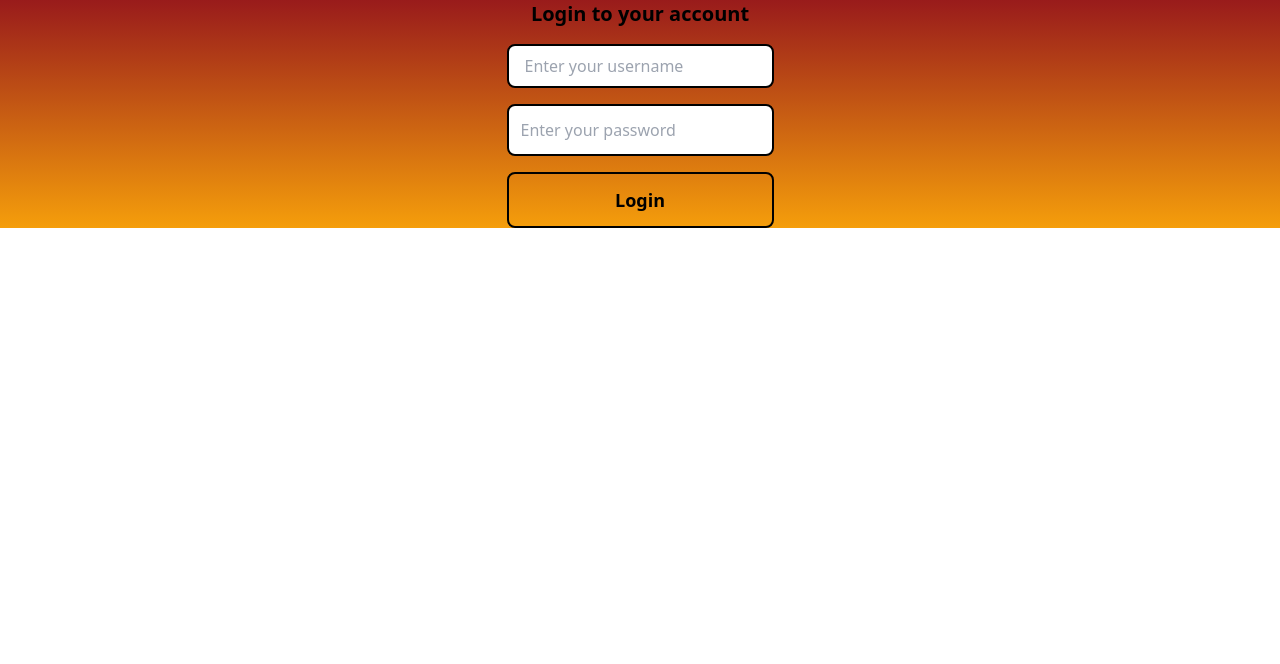
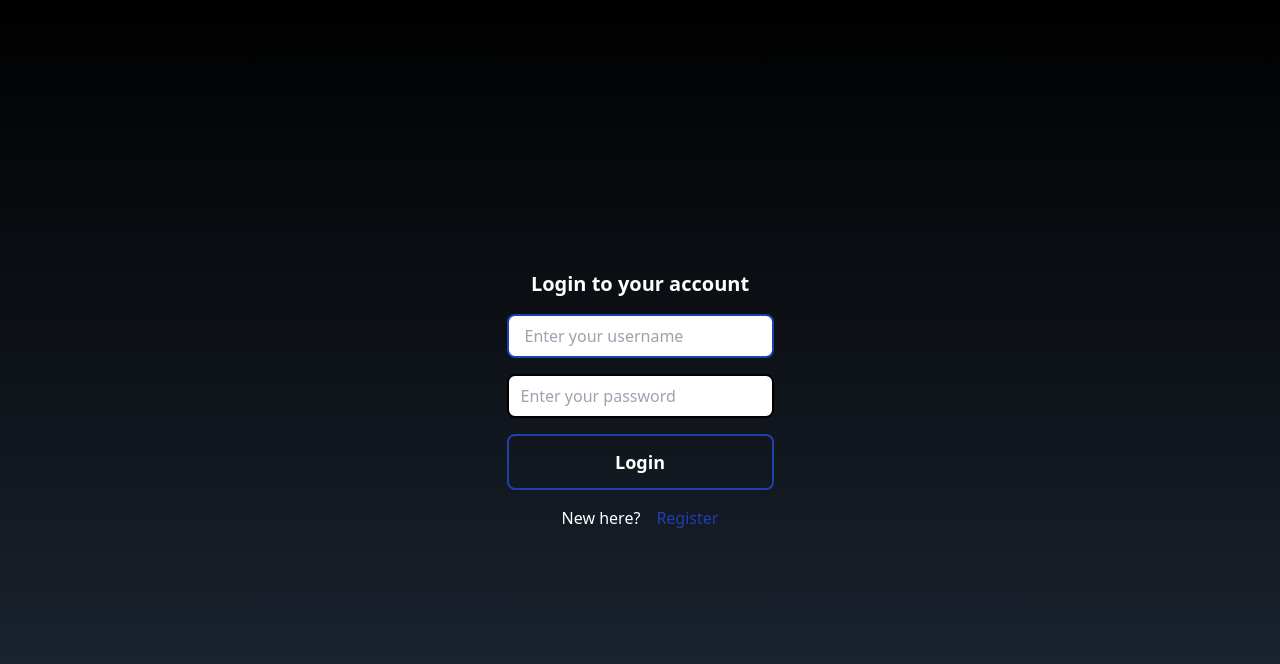
Before and after one commit to DeepanshuMishraa/Login-Form, a website: page index.html in a window 1280 px wide. Drawn offline with nearby package versions, Linux system fonts and the light colour scheme.

Commit message:
final commit

```diff
--- a/index.html
+++ b/index.html
@@ -12,19 +12,35 @@
     />
   </head>
   <body>
-    <div class="bg-gradient-to-b from-red-800 to-yellow-500">
-    <div
-      class="w-full flex justify-center items-center h-[80vh]"
-    >
-      <div
-        class="flex flex-col justify-center items-center space-y-4 w-[80%] md:w-[25%]"
-      >
-        <h1 class="text-xl  font-bold text-left">Login to your account</h1>
-          <input type="text" placeholder="Enter your username" class="w-full px-4 py-2 border-2 border-black outline-0 rounded-lg"/>
-          <input type="password" placeholder="Enter your password" class="w-full py-3 border-2 border-black rounded-lg px-3 outline-0"/>
-          <button class="w-full px-3 py-3 text-lg font-bold border-2 border-black rounded-lg hover:bg-black duration-300 hover:text-white">Login</button>
+    <div class="w-full h-screen bg-gradient-to-b from-black to-gray-800 flex ">
+      <div class="w-full flex justify-center items-center h-[80vh]">
+        <div
+          class="flex flex-col justify-center items-center space-y-4 w-[80%] md:w-[25%]"
+        >
+          <h1 class="text-xl font-bold text-left text-white">
+            Login to your account
+          </h1>
+          <input
+            type="text"
+            placeholder="Enter your username"
+            class="w-full px-4 py-2 border-2 border-blue-800 outline-0 rounded-lg"
+          />
+          <input
+            type="password"
+            placeholder="Enter your password"
+            class="w-full py-2 border-2 border-black rounded-lg px-3 outline-0"
+          />
+          <button
+            class="w-full px-3 py-3 text-lg font-bold text-white border-2 border-blue-800 rounded-lg hover:bg-yellow-800 duration-300 hover:text-black"
+          >
+            Login
+          </button>
+          <div class="flex gap-4">
+            <h2 class="text-white">New here?</h2>
+            <a href="/register.html" class="text-blue-800">Register</a>
+          </div>
+        </div>
       </div>
-    </div>
     </div>
   </body>
 </html>
```
Also changed, not shown: register.html (added, +32 -0 lines).
